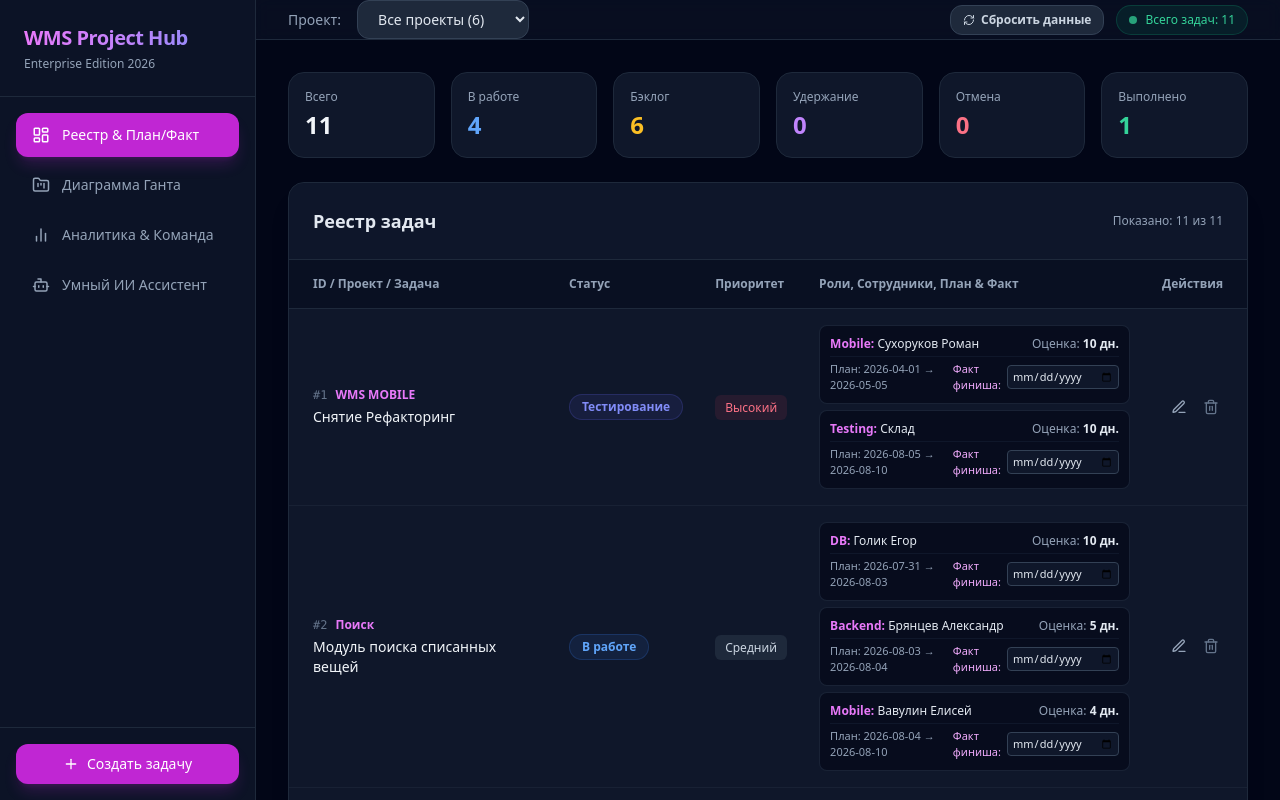
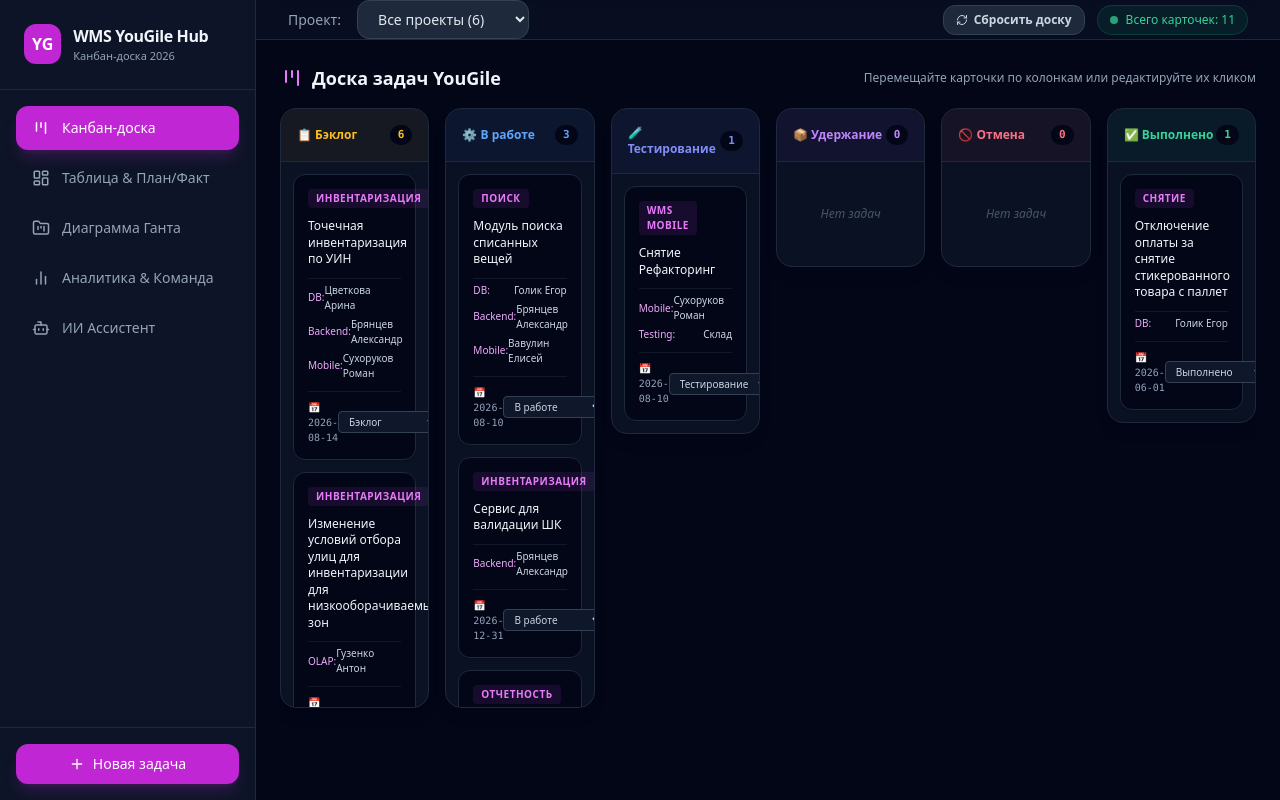
Before and after one commit to lissyberistrain-creator/wms-hub, a React (Vite) app: page / in a window 1280 px wide. Built offline with nearby package versions, Linux system fonts and the light colour scheme.

Commit message:
Update App.jsx

```diff
--- a/src/App.jsx
+++ b/src/App.jsx
@@ -11,11 +11,15 @@ import {
   Loader2,
   BarChart2,
   RefreshCw,
-  User
+  User,
+  Kanban,
+  CheckCircle2,
+  Clock,
+  AlertCircle
 } from 'lucide-react';
 
 export default function App() {
-  const [activeTab, setActiveTab] = useState('dashboard');
+  const [activeTab, setActiveTab] = useState('kanban'); // По умолчанию открываем YouGile доску
   const [selectedProject, setSelectedProject] = useState('all');
 
   const roleDevelopers = {
@@ -192,7 +196,7 @@ export default function App() {
   ];
 
   const [tasks, setTasks] = useState(() => {
-    const saved = localStorage.getItem('wms_hub_full_50_tasks_v6');
+    const saved = localStorage.getItem('wms_hub_yougile_v7');
     if (saved) {
       try {
         const parsed = JSON.parse(saved);
@@ -216,18 +220,18 @@ export default function App() {
   });
 
   const [chatMessages, setChatMessages] = useState([
-    { role: 'assistant', content: 'Привет! Я ассистент WMS Hub. Задайте любой вопрос по проекту!' }
+    { role: 'assistant', content: 'Привет! YouGile-доска WMS Hub активна. Вы можете перетаскивать задачи по колонкам статусов, управлять планом/фактом и запрашивать аналитику.' }
   ]);
   const [inputMessage, setInputMessage] = useState('');
   const [isTyping, setIsTyping] = useState(false);
 
   useEffect(() => {
-    localStorage.setItem('wms_hub_full_50_tasks_v6', JSON.stringify(tasks));
+    localStorage.setItem('wms_hub_yougile_v7', JSON.stringify(tasks));
   }, [tasks]);
 
   const handleResetToExcel = () => {
     setTasks(initial50Tasks);
-    localStorage.setItem('wms_hub_full_50_tasks_v6', JSON.stringify(initial50Tasks));
+    localStorage.setItem('wms_hub_yougile_v7', JSON.stringify(initial50Tasks));
   };
 
   const projectsList = Array.from(new Set(tasks.map(t => t.project)));
@@ -278,6 +282,11 @@ export default function App() {
     setTasks(tasks.filter(t => t.id !== id));
   };
 
+  // Быстрая смена статуса прямо на канбан-доске (как в YouGile)
+  const handleStatusChange = (taskId, newStatus) => {
+    setTasks(tasks.map(t => t.id === taskId ? { ...t, status: newStatus } : t));
+  };
+
   const handleAddRoleRow = () => {
     setFormData({
       ...formData,
@@ -309,9 +318,9 @@ export default function App() {
       if (lower.includes('отчет') || lower.includes('месяц') || lower.includes('итоги')) {
         const completed = tasks.filter(t => t.status === 'Выполнено');
         const inProgress = tasks.filter(t => t.status === 'В работе' || t.status === 'Тестирование');
-        reply = `📋 **Отчет WMS Hub:**\n- Всего задач: ${tasks.length}\n- Выполнено: ${completed.length}\n- В работе / Тест: ${inProgress.length}`;
+        reply = `📋 **Сводка по доске YouGile:**\n- Всего задач: ${tasks.length}\n- Выполнено: ${completed.length}\n- В работе / Тест: ${inProgress.length}`;
       } else {
-        reply = `🤖 Я проанализировал ваши ${tasks.length} задач. Чем еще могу помочь?`;
+        reply = `🤖 Я проанализировал доску YouGile (${tasks.length} задач). Вы можете менять статусы карточек кликом прямо на доске!`;
       }
 
       setChatMessages(prev => [...prev, { role: 'assistant', content: reply }]);
@@ -323,7 +332,16 @@ export default function App() {
     ? tasks
     : tasks.filter(t => t.project === selectedProject);
 
-  // Формирование аналитики по разработчикам
+  // Колонки YouGile
+  const kanbanColumns = [
+    { title: '📋 Бэклог', status: 'Бэклог', color: 'border-amber-500/30 bg-amber-500/5 text-amber-400' },
+    { title: '⚙️ В работе', status: 'В работе', color: 'border-blue-500/30 bg-blue-500/5 text-blue-400' },
+    { title: '🧪 Тестирование', status: 'Тестирование', color: 'border-indigo-500/30 bg-indigo-500/5 text-indigo-400' },
+    { title: '📦 Удержание', status: 'Удержание', color: 'border-purple-500/30 bg-purple-500/5 text-purple-400' },
+    { title: '🚫 Отмена', status: 'Отмена', color: 'border-rose-500/30 bg-rose-500/5 text-rose-400' },
+    { title: '✅ Выполнено', status: 'Выполнено', color: 'border-emerald-500/30 bg-emerald-500/5 text-emerald-400' }
+  ];
+
   const allDevsList = [];
   Object.entries(roleDevelopers).forEach(([roleName, devsArray]) => {
     devsArray.forEach(d => {
@@ -348,19 +366,26 @@ export default function App() {
 
   return (
     <div className="min-h-screen bg-slate-950 text-slate-100 flex font-sans selection:bg-fuchsia-500 selection:text-white">
-      <aside className="w-64 bg-slate-900/85 backdrop-blur border-r border-slate-800 flex flex-col h-screen overflow-hidden shrink-0">
-        <div className="p-6 border-b border-slate-800 shrink-0">
-          <h1 className="text-xl font-bold tracking-tight bg-gradient-to-r from-fuchsia-400 via-purple-400 to-indigo-400 bg-clip-text text-transparent">
-            WMS Project Hub
-          </h1>
-          <p className="text-xs text-slate-400 mt-1 font-medium">Enterprise Edition 2026</p>
+      {/* Боковое меню в стиле YouGile */}
+      <aside className="w-64 bg-slate-900/90 backdrop-blur border-r border-slate-800 flex flex-col h-screen overflow-hidden shrink-0">
+        <div className="p-6 border-b border-slate-800 shrink-0 flex items-center gap-3">
+          <div className="p-2 bg-fuchsia-600 rounded-xl text-white font-bold">YG</div>
+          <div>
+            <h1 className="text-base font-bold tracking-tight text-slate-100">WMS YouGile Hub</h1>
+            <p className="text-[11px] text-slate-400 font-medium">Канбан-доска 2026</p>
+          </div>
         </div>
 
         <nav className="flex-1 p-4 space-y-1.5 overflow-y-auto">
           <button
+            onClick={() => setActiveTab('kanban')}
+            className={`w-full flex items-center gap-3 px-4 py-3 rounded-xl text-sm font-medium transition-all ${activeTab === 'kanban' ? 'bg-fuchsia-600 text-white shadow-lg shadow-fuchsia-600/20' : 'text-slate-400 hover:bg-slate-800/60 hover:text-slate-200'}`}>
+            <Kanban size={18} /> Канбан-доска
+          </button>
+          <button
             onClick={() => setActiveTab('dashboard')}
             className={`w-full flex items-center gap-3 px-4 py-3 rounded-xl text-sm font-medium transition-all ${activeTab === 'dashboard' ? 'bg-fuchsia-600 text-white shadow-lg shadow-fuchsia-600/20' : 'text-slate-400 hover:bg-slate-800/60 hover:text-slate-200'}`}>
-            <LayoutDashboard size={18} /> Реестр & План/Факт
+            <LayoutDashboard size={18} /> Таблица & План/Факт
           </button>
           <button
             onClick={() => setActiveTab('gantt')}
@@ -375,7 +400,7 @@ export default function App() {
           <button
             onClick={() => setActiveTab('ai')}
             className={`w-full flex items-center gap-3 px-4 py-3 rounded-xl text-sm font-medium transition-all ${activeTab === 'ai' ? 'bg-fuchsia-600 text-white shadow-lg shadow-fuchsia-600/20' : 'text-slate-400 hover:bg-slate-800/60 hover:text-slate-200'}`}>
-            <Bot size={18} /> Умный ИИ Ассистент
+            <Bot size={18} /> ИИ Ассистент
           </button>
         </nav>
 
@@ -383,11 +408,12 @@ export default function App() {
           <button
             onClick={() => { setEditingId(null); setIsModalOpen(true); }}
             className="w-full flex items-center justify-center gap-2 bg-fuchsia-600 hover:bg-fuchsia-500 text-white py-2.5 px-4 rounded-xl text-sm font-medium transition-all shadow-lg shadow-fuchsia-600/20">
-            <Plus size={16} /> Создать задачу
+            <Plus size={16} /> Новая задача
           </button>
         </div>
       </aside>
 
+      {/* Основная рабочая область */}
       <main className="flex-1 flex flex-col h-screen overflow-hidden">
         <header className="h-18 bg-slate-900/50 backdrop-blur border-b border-slate-800 px-8 flex items-center justify-between shrink-0">
           <div className="flex items-center gap-4">
@@ -404,47 +430,102 @@ export default function App() {
             <button
               onClick={handleResetToExcel}
               className="flex items-center gap-1.5 bg-slate-800 hover:bg-slate-700 text-slate-300 border border-slate-700 px-3 py-1.5 rounded-xl text-xs font-semibold transition-all">
-              <RefreshCw size={12} /> Сбросить данные
+              <RefreshCw size={12} /> Сбросить доску
             </button>
             <span className="inline-flex items-center gap-2 px-3 py-1.5 rounded-full text-xs font-medium bg-emerald-500/10 text-emerald-400 border border-emerald-500/20">
-              <span className="w-2 h-2 rounded-full bg-emerald-400 animate-pulse"></span> Всего задач: {tasks.length}
+              <span className="w-2 h-2 rounded-full bg-emerald-400 animate-pulse"></span> Всего карточек: {tasks.length}
             </span>
           </div>
         </header>
 
-        <div className="p-8 flex-1 overflow-y-auto space-y-8">
+        <div className="p-6 flex-1 overflow-y-auto">
+          {/* ВКЛАДКА КАНБАН-ДОСКА (YOUGILE STYLE) */}
+          {activeTab === 'kanban' && (
+            <div className="h-full flex flex-col space-y-4">
+              <div className="flex justify-between items-center shrink-0">
+                <h2 className="text-lg font-bold text-slate-100 flex items-center gap-2">
+                  <Kanban className="text-fuchsia-400" /> Доска задач YouGile
+                </h2>
+                <div className="text-xs text-slate-400">Перемещайте карточки по колонкам или редактируйте их кликом</div>
+              </div>
+
+              {/* Канбан колонки */}
+              <div className="grid grid-cols-1 md:grid-cols-6 gap-4 pb-6 overflow-x-auto flex-1 items-start">
+                {kanbanColumns.map(col => {
+                  const colTasks = filteredTasks.filter(t => t.status === col.status);
+                  return (
+                    <div key={col.status} className="bg-slate-900/70 border border-slate-800 rounded-2xl flex flex-col max-h-[calc(100vh-200px)] shadow-lg">
+                      {/* Шапка колонки */}
+                      <div className={`p-4 border-b border-slate-800 flex justify-between items-center font-semibold text-xs rounded-t-2xl ${col.color}`}>
+                        <span>{col.title}</span>
+                        <span className="bg-slate-950 px-2 py-0.5 rounded-full font-mono text-[11px]">{colTasks.length}</span>
+                      </div>
+
+                      {/* Карточки задач */}
+                      <div className="p-3 space-y-3 overflow-y-auto flex-1">
+                        {colTasks.length === 0 ? (
+                          <div className="text-center py-8 text-xs text-slate-600 italic">Нет задач</div>
+                        ) : (
+                          colTasks.map(t => (
+                            <div
+                              key={t.id}
+                              className="bg-slate-950 border border-slate-800 hover:border-slate-700 p-3.5 rounded-xl space-y-2.5 shadow-sm transition-all group relative">
+                              <div className="flex justify-between items-start gap-2">
+                                <span className="text-[10px] font-semibold text-fuchsia-400 uppercase tracking-wider bg-fuchsia-500/10 px-2 py-0.5 rounded">
+                                  {t.project}
+                                </span>
+                                <div className="flex items-center gap-1 opacity-0 group-hover:opacity-100 transition-opacity">
+                                  <button onClick={() => handleEditTask(t)} className="text-slate-400 hover:text-fuchsia-400 p-0.5"><Edit3 size={13} /></button>
+                                  <button onClick={() => handleDeleteTask(t.id)} className="text-slate-500 hover:text-rose-400 p-0.5"><Trash2 size={13} /></button>
+                                </div>
+                              </div>
+
+                              <div className="text-xs font-medium text-slate-100 leading-snug">
+                                {t.name}
+                              </div>
+
+                              {/* Ответственные роли и сотрудники */}
+                              <div className="space-y-1 pt-1 border-t border-slate-900">
+                                {Array.isArray(t.roles) && t.roles.map((r, idx) => (
+                                  <div key={idx} className="text-[10px] text-slate-400 flex justify-between items-center">
+                                    <span className="text-fuchsia-300 font-medium">{r.role}:</span>
+                                    <span className="text-slate-300">{r.dev}</span>
+                                  </div>
+                                ))}
+                              </div>
+
+                              {/* Футер карточки с дедлайном и быстрым переносом */}
+                              <div className="pt-2 border-t border-slate-900 flex justify-between items-center text-[10px]">
+                                <span className="text-slate-400 font-mono">📅 {t.deadline}</span>
+                                <select
+                                  value={t.status}
+                                  onChange={(e) => handleStatusChange(t.id, e.target.value)}
+                                  className="bg-slate-900 text-slate-300 border border-slate-700 rounded px-1.5 py-0.5 text-[10px] focus:outline-none focus:border-fuchsia-500">
+                                  <option value="Бэклог">Бэклог</option>
+                                  <option value="В работе">В работе</option>
+                                  <option value="Тестирование">Тестирование</option>
+                                  <option value="Удержание">Удержание</option>
+                                  <option value="Отмена">Отмена</option>
+                                  <option value="Выполнено">Выполнено</option>
+                                </select>
+                              </div>
+                            </div>
+                          ))
+                        )}
+                      </div>
+                    </div>
+                  );
+                })}
+              </div>
+            </div>
+          )}
+
+          {/* ТАБЛИЦА */}
           {activeTab === 'dashboard' && (
             <div className="space-y-6">
-              <div className="grid grid-cols-2 md:grid-cols-6 gap-4">
-                <div className="bg-slate-900 border border-slate-800 rounded-2xl p-4">
-                  <div className="text-slate-400 text-xs">Всего</div>
-                  <div className="text-2xl font-bold mt-1">{tasks.length}</div>
-                </div>
-                <div className="bg-slate-900 border border-slate-800 rounded-2xl p-4">
-                  <div className="text-slate-400 text-xs">В работе</div>
-                  <div className="text-2xl font-bold mt-1 text-blue-400">{tasks.filter(t => t.status === 'В работе' || t.status === 'Тестирование').length}</div>
-                </div>
-                <div className="bg-slate-900 border border-slate-800 rounded-2xl p-4">
-                  <div className="text-slate-400 text-xs">Бэклог</div>
-                  <div className="text-2xl font-bold mt-1 text-amber-400">{tasks.filter(t => t.status === 'Бэклог').length}</div>
-                </div>
-                <div className="bg-slate-900 border border-slate-800 rounded-2xl p-4">
-                  <div className="text-slate-400 text-xs">Удержание</div>
-                  <div className="text-2xl font-bold mt-1 text-purple-400">{tasks.filter(t => t.status === 'Удержание').length}</div>
-                </div>
-                <div className="bg-slate-900 border border-slate-800 rounded-2xl p-4">
-                  <div className="text-slate-400 text-xs">Отмена</div>
-                  <div className="text-2xl font-bold mt-1 text-rose-400">{tasks.filter(t => t.status === 'Отмена').length}</div>
-                </div>
-                <div className="bg-slate-900 border border-slate-800 rounded-2xl p-4">
-                  <div className="text-slate-400 text-xs">Выполнено</div>
-                  <div className="text-2xl font-bold mt-1 text-emerald-400">{tasks.filter(t => t.status === 'Выполнено').length}</div>
-                </div>
-              </div>
-
               <div className="bg-slate-900 border border-slate-800 rounded-2xl overflow-hidden shadow-xl">
                 <div className="p-6 border-b border-slate-800 flex justify-between items-center bg-slate-900/50">
-                  <h3 className="font-semibold text-lg text-slate-200">Реестр задач</h3>
+                  <h3 className="font-semibold text-lg text-slate-200">Реестр задач (План и Факт по ролям)</h3>
                   <span className="text-xs text-slate-400">Показано: {filteredTasks.length} из {tasks.length}</span>
                 </div>
                 <div className="overflow-x-auto">
@@ -526,6 +607,7 @@ export default function App() {
             </div>
           )}
 
+          {/* ГАНТ */}
           {activeTab === 'gantt' && (
             <div className="bg-slate-900 border border-slate-800 rounded-2xl p-6 shadow-xl space-y-6">
               <div className="flex justify-between items-center border-b border-slate-800 pb-4">
@@ -538,16 +620,6 @@ export default function App() {
 
               <div className="overflow-x-auto pb-4">
                 <div className="min-w-[900px] space-y-4">
-                  <div className="grid grid-cols-12 gap-2 text-xs text-slate-400 font-mono border-b border-slate-800 pb-2 px-4">
-                    <div className="col-span-4">Задача / Проект</div>
-                    <div className="col-span-8 grid grid-cols-4 text-center">
-                      <span>Апрель 2026</span>
-                      <span>Май 2026</span>
-                      <span>Июнь - Июль</span>
-                      <span>Август 2026+</span>
-                    </div>
-                  </div>
-
                   {filteredTasks.map(t => {
                     const isDone = t.status === 'Выполнено';
                     return (
@@ -573,6 +645,7 @@ export default function App() {
             </div>
           )}
 
+          {/* АНАЛИТИКА */}
           {activeTab === 'analytics' && (
             <div className="bg-slate-900 border border-slate-800 rounded-2xl p-6 shadow-xl space-y-6">
               <h3 className="text-lg font-semibold text-slate-200">Аналитика по разработчикам и загрузке команды</h3>
@@ -599,13 +672,14 @@ export default function App() {
             </div>
           )}
 
+          {/* ИИ АССИСТЕНТ */}
           {activeTab === 'ai' && (
             <div className="bg-slate-900 border border-slate-800 rounded-2xl p-6 shadow-xl flex flex-col h-[600px]">
               <div className="pb-4 border-b border-slate-800 flex items-center gap-3 shrink-0">
                 <div className="p-2.5 bg-fuchsia-600/10 text-fuchsia-400 rounded-xl border border-fuchsia-500/20"><Bot size={22} /></div>
                 <div>
-                  <h3 className="font-semibold text-slate-200">Умный ИИ Ассистент Проекта</h3>
-                  <p className="text-xs text-slate-400">Анализ всех {tasks.length} задач с учетом оценок и дат по ролям</p>
+                  <h3 className="font-semibold text-slate-200">Умный ИИ Ассистент YouGile</h3>
+                  <p className="text-xs text-slate-400">Анализ всех {tasks.length} задач с учетом доски YouGile</p>
                 </div>
               </div>
 
@@ -635,7 +709,7 @@ export default function App() {
                   type="text"
                   value={inputMessage}
                   onChange={(e) => setInputMessage(e.target.value)}
-                  placeholder="Задайте любой вопрос по проекту..."
+                  placeholder="Спросите 'Сделай отчет по доске'..."
                   className="flex-1 bg-slate-950 border border-slate-800 rounded-xl px-4 py-3 text-sm text-slate-200 focus:outline-none focus:border-fuchsia-500"
                 />
                 <button type="submit" className="bg-fuchsia-600 hover:bg-fuchsia-500 text-white px-5 py-3 rounded-xl font-medium transition-all shadow-lg shadow-fuchsia-600/20 flex items-center justify-center">
@@ -647,6 +721,7 @@ export default function App() {
         </div>
       </main>
 
+      {/* МОДАЛЬНОЕ ОКНО СОЗДАНИЯ / РЕДАКТИРОВАНИЯ */}
       {isModalOpen && (
         <div className="fixed inset-0 bg-slate-950/80 backdrop-blur-sm flex items-center justify-center z-50 p-4">
           <div className="bg-slate-900 border border-slate-800 rounded-2xl w-full max-w-2xl p-6 shadow-2xl space-y-6 max-h-[90vh] overflow-y-auto">
@@ -658,7 +733,7 @@ export default function App() {
                   <input type="text" value={formData.project} onChange={(e) => setFormData({...formData, project: e.target.value})} required className="w-full mt-1 bg-slate-950 border border-slate-800 rounded-xl px-4 py-2 text-sm text-slate-200" />
                 </div>
                 <div>
-                  <label className="text-xs text-slate-400 font-medium">Статус</label>
+                  <label className="text-xs text-slate-400 font-medium">Статус (Колонка доски)</label>
                   <select value={formData.status} onChange={(e) => setFormData({...formData, status: e.target.value})} className="w-full mt-1 bg-slate-950 border border-slate-800 rounded-xl px-4 py-2 text-sm text-slate-200">
                     <option value="Бэклог">Бэклог</option>
                     <option value="В работе">В работе</option>
```
